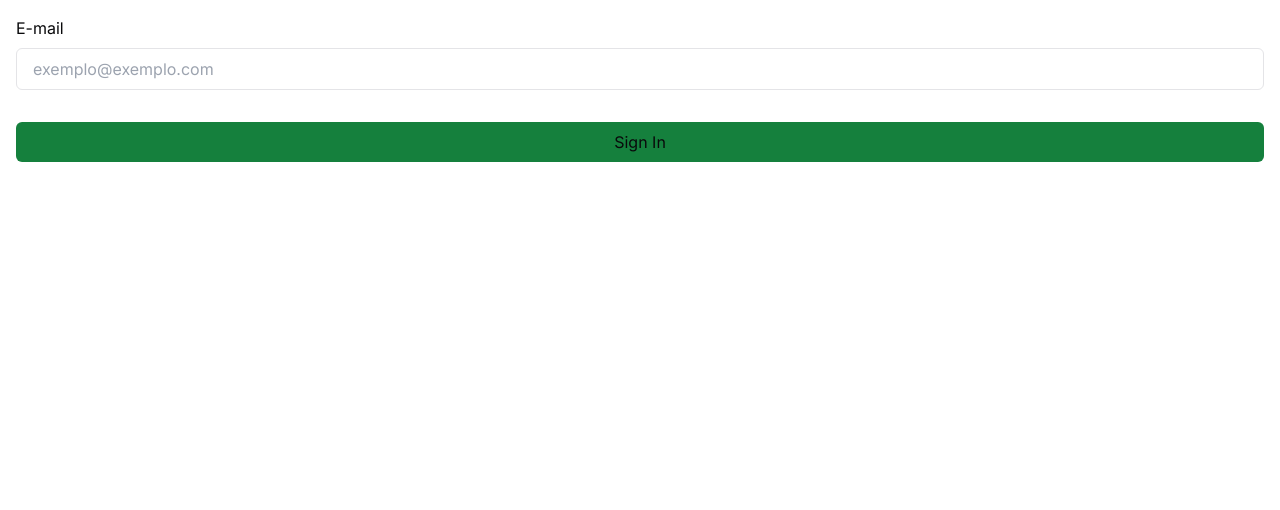
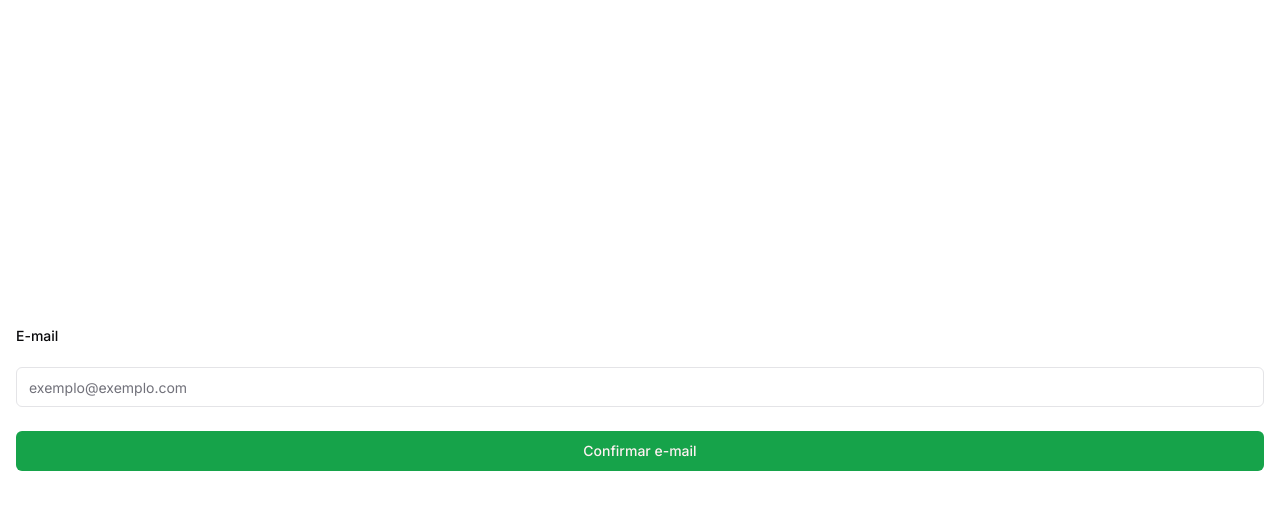
Before and after one commit to rafaelpzoucas/chipleader, a Next.js app: page /login in a window 1280 px wide. Shown: the top 510 px of the page. Built offline with nearby package versions, Linux system fonts and the light colour scheme.

Commit message:
feat: email sent message added to login

```diff
--- a/src/app/layout.tsx
+++ b/src/app/layout.tsx
@@ -3,8 +3,8 @@ import './globals.css'
 
 const inter = Inter({ subsets: ['latin'] })
 
-const defaultUrl = process.env.NEXT_PUBLIC_VERCEL_URL
-  ? `https://${process.env.NEXT_PUBLIC_VERCEL_URL}`
+const defaultUrl = process.env.VERCEL_URL
+  ? `https://${process.env.VERCEL_URL}`
   : 'http://localhost:3010'
 
 export const metadata = {
--- a/src/app/login/page.tsx
+++ b/src/app/login/page.tsx
@@ -1,5 +1,11 @@
+import { Alert, AlertDescription, AlertTitle } from '@/components/ui/alert'
+import { Button } from '@/components/ui/button'
+import { Input } from '@/components/ui/input'
+import { Label } from '@/components/ui/label'
 import { createClient } from '@/utils/supabase/server'
+import { ArrowLeft, Mail } from 'lucide-react'
 import { cookies, headers } from 'next/headers'
+import Link from 'next/link'
 import { redirect } from 'next/navigation'
 
 export default function Login({
@@ -7,7 +13,7 @@ export default function Login({
 }: {
   searchParams: { message: string }
 }) {
-  async function signInWithEmail(formData: FormData) {
+  async function signInWithMagicLink(formData: FormData) {
     'use server'
 
     const cookieStore = cookies()
@@ -25,34 +31,39 @@ export default function Login({
     })
 
     if (error) {
-      return redirect('/login?message=Could not authenticate user')
+      return redirect('/login?message=Não foi possível autenticar o usuário.')
     }
+
+    return redirect(
+      '/login?message=Clique no link que enviamos para se autenticar.',
+    )
   }
 
   return (
-    <div className="p-4 ">
-      <form
-        className="animate-in flex-1 flex flex-col w-full justify-center gap-2 text-foreground"
-        action={signInWithEmail}
-      >
-        <label className="text-md" htmlFor="email">
-          E-mail
-        </label>
-        <input
-          className="rounded-md px-4 py-2 bg-inherit border mb-6"
-          name="email"
-          placeholder="exemplo@exemplo.com"
-          required
-        />
-        <button className="bg-green-700 rounded-md px-4 py-2 text-foreground mb-2">
-          Sign In
-        </button>
-        {searchParams?.message && (
-          <p className="mt-4 p-4 bg-foreground/10 text-foreground text-center">
-            {searchParams.message}
-          </p>
-        )}
-      </form>
+    <div className="flex items-center justify-center h-screen p-4">
+      {searchParams?.message ? (
+        <div className="flex flex-col gap-2">
+          <Link href="/login">
+            <Button>
+              <ArrowLeft className="w-4 h-4 mr-2" /> Voltar
+            </Button>
+          </Link>
+          <Alert>
+            <Mail className="h-4 w-4" />
+            <AlertTitle>Verifique o seu e-mail</AlertTitle>
+            <AlertDescription>{searchParams.message}</AlertDescription>
+          </Alert>
+        </div>
+      ) : (
+        <form
+          className="flex flex-col gap-6 w-full justify-center text-foreground"
+          action={signInWithMagicLink}
+        >
+          <Label htmlFor="email">E-mail</Label>
+          <Input name="email" placeholder="exemplo@exemplo.com" required />
+          <Button type="submit">Confirmar e-mail</Button>
+        </form>
+      )}
     </div>
   )
 }
--- /dev/null
+++ b/src/components/ui/alert.tsx
@@ -0,0 +1,59 @@
+import * as React from "react"
+import { cva, type VariantProps } from "class-variance-authority"
+
+import { cn } from "@/lib/utils"
+
+const alertVariants = cva(
+  "relative w-full rounded-lg border p-4 [&>svg~*]:pl-7 [&>svg+div]:translate-y-[-3px] [&>svg]:absolute [&>svg]:left-4 [&>svg]:top-4 [&>svg]:text-foreground",
+  {
+    variants: {
+      variant: {
+        default: "bg-background text-foreground",
+        destructive:
+          "border-destructive/50 text-destructive dark:border-destructive [&>svg]:text-destructive",
+      },
+    },
+    defaultVariants: {
+      variant: "default",
+    },
+  }
+)
+
+const Alert = React.forwardRef<
+  HTMLDivElement,
+  React.HTMLAttributes<HTMLDivElement> & VariantProps<typeof alertVariants>
+>(({ className, variant, ...props }, ref) => (
+  <div
+    ref={ref}
+    role="alert"
+    className={cn(alertVariants({ variant }), className)}
+    {...props}
+  />
+))
+Alert.displayName = "Alert"
+
+const AlertTitle = React.forwardRef<
+  HTMLParagraphElement,
+  React.HTMLAttributes<HTMLHeadingElement>
+>(({ className, ...props }, ref) => (
+  <h5
+    ref={ref}
+    className={cn("mb-1 font-medium leading-none tracking-tight", className)}
+    {...props}
+  />
+))
+AlertTitle.displayName = "AlertTitle"
+
+const AlertDescription = React.forwardRef<
+  HTMLParagraphElement,
+  React.HTMLAttributes<HTMLParagraphElement>
+>(({ className, ...props }, ref) => (
+  <div
+    ref={ref}
+    className={cn("text-sm [&_p]:leading-relaxed", className)}
+    {...props}
+  />
+))
+AlertDescription.displayName = "AlertDescription"
+
+export { Alert, AlertTitle, AlertDescription }
--- a/src/controllers/game_players.ts
+++ b/src/controllers/game_players.ts
@@ -4,6 +4,7 @@ import { GamePlayerDataType } from '@/models/games'
 import { createClient } from '@/utils/supabase/server'
 import { revalidatePath } from 'next/cache'
 import { cookies } from 'next/headers'
+import { updateGameStatus } from './games'
 
 export async function getUsersByGame(
   id: string,
@@ -47,6 +48,26 @@ export async function updateAmountSpent(playerId: string, amountSpent: number) {
   return data || []
 }
 
+async function verifyBustedPlayersLength() {
+  const cookieStore = cookies()
+  const supabase = createClient(cookieStore)
+
+  const { data, error } = await supabase
+    .from('game_players')
+    .select()
+    .eq('busted_at', null)
+
+  if (error) {
+    throw error
+  }
+
+  if (data.length === 1) {
+    updateGameStatus(data[0].game_id)
+  }
+
+  return data || []
+}
+
 export async function bustPlayer(playerId: string, bustedAt: Date | null) {
   const cookieStore = cookies()
   const supabase = createClient(cookieStore)
@@ -61,6 +82,8 @@ export async function bustPlayer(playerId: string, bustedAt: Date | null) {
     throw error
   }
 
+  // await verifyBustedPlayersLength()
+
   revalidatePath('game')
 
   return data || []
--- a/src/controllers/games.ts
+++ b/src/controllers/games.ts
@@ -73,3 +73,17 @@ export async function getFinishedGames(): Promise<GameDataType[]> {
 
   return games || []
 }
+
+export async function updateGameStatus(gameId: string) {
+  const { data: games, error } = await supabase
+    .from('games')
+    .update({ status: false })
+    .eq('id', gameId)
+    .select()
+
+  if (error) {
+    throw error
+  }
+
+  return games || []
+}
```
